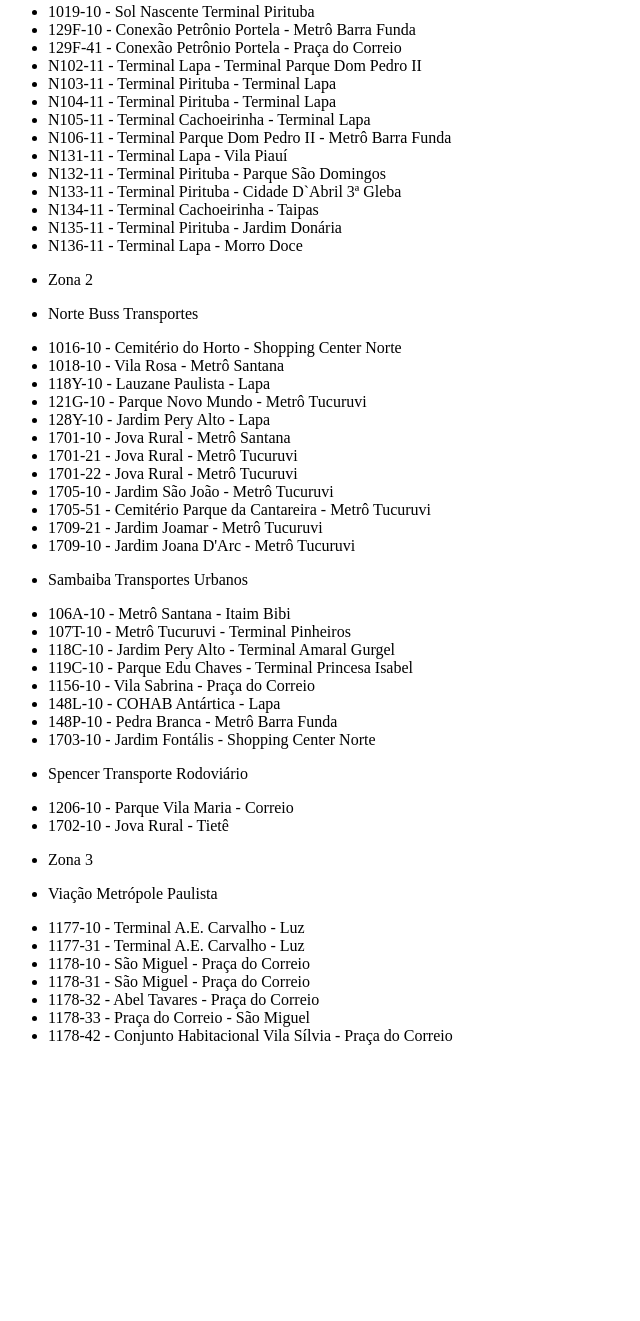
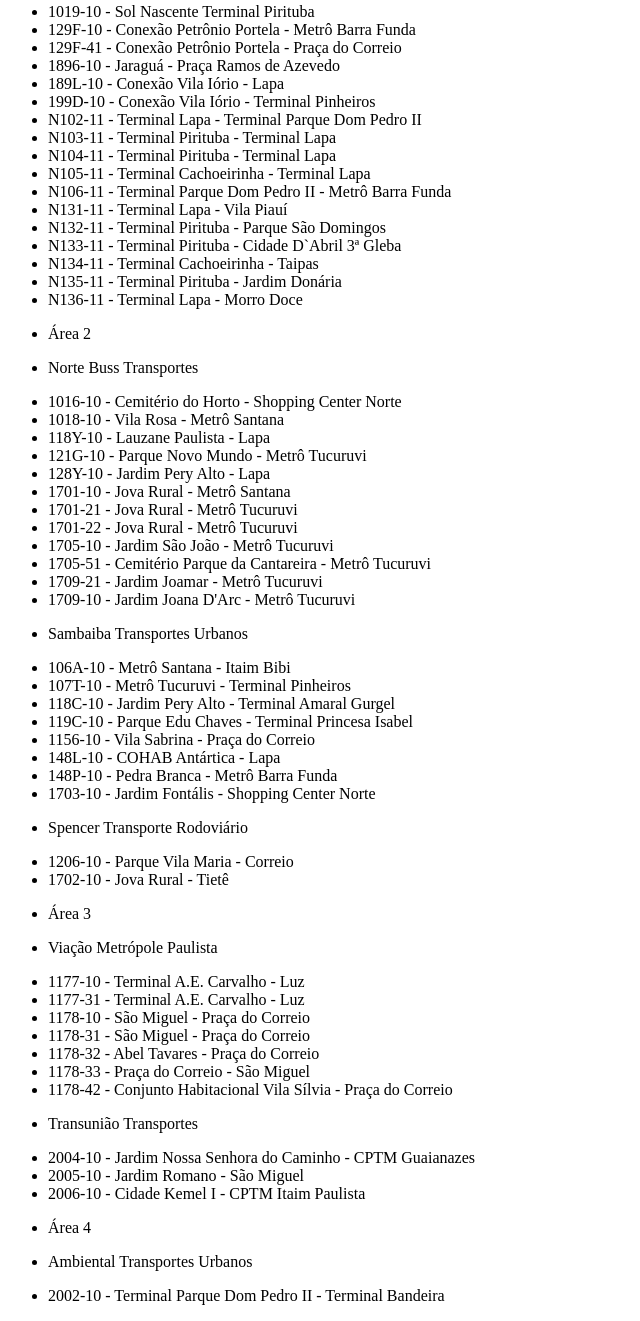
Before and after one commit to DehKellySilva/ProjetoOnibus, a plain HTML site: page index.html in a window 1280 px wide. Shown: the part 487-1808 px from the top of the page, without its empty margins (0-640 px from the left). Before the commit the page ends 1548 px from the top, so only its background shows below. Drawn offline with Linux system fonts and the light colour scheme.

Commit message:
Versão 2

```diff
--- a/index.html
+++ b/index.html
@@ -9,7 +9,7 @@
 <body>
 
     <ul>
-        <li>Zona 1</li>
+        <li>Área 1</li>
     </ul>
         <ul>
             <li> Norte Buss Transportes</li>
@@ -50,6 +50,9 @@
                 <li>1019-10 - Sol Nascente Terminal Pirituba</li>
                 <li>129F-10 - Conexão Petrônio Portela - Metrô Barra Funda</li>
                 <li>129F-41 - Conexão Petrônio Portela - Praça do Correio</li>
+                <li>1896-10 - Jaraguá - Praça Ramos de Azevedo</li>
+                <li>189L-10 - Conexão Vila Iório - Lapa</li>
+                <li>199D-10 - Conexão Vila Iório - Terminal Pinheiros</li>
                 <li>N102-11 - Terminal Lapa - Terminal Parque Dom Pedro II</li>
                 <li>N103-11 - Terminal Pirituba - Terminal Lapa</li>
                 <li>N104-11 - Terminal Pirituba - Terminal Lapa</li>
@@ -63,7 +66,7 @@
                 <li>N136-11 - Terminal Lapa - Morro Doce</li>
             </ul>
     <ul>
-        <li>Zona 2</li>
+        <li>Área 2</li>
     </ul>
 
         <ul>
@@ -105,7 +108,7 @@
             <li>1702-10 - Jova Rural - Tietê</li>
         </ul>
     <ul>
-        <li>Zona 3</li>
+        <li>Área 3</li>
     </ul>
 
         <ul>
@@ -120,6 +123,23 @@
             <li>1178-33 - Praça do Correio - São Miguel</li>
             <li>1178-42 - Conjunto Habitacional Vila Sílvia - Praça do Correio</li>
         </ul>
+        <ul>
+            <li>Transunião Transportes</li>
+        </ul>
+        <ul>
+            <li>2004-10 - Jardim Nossa Senhora do Caminho - CPTM Guaianazes</li>
+            <li>2005-10 - Jardim Romano - São Miguel</li>
+            <li>2006-10 - Cidade Kemel I - CPTM Itaim Paulista</li>
+        </ul>
+    <ul>
+        <li>Área 4</li>
+    </ul>
+        <ul>
+            <li>Ambiental Transportes Urbanos</li>
+        </ul>
+        <ul>
+            <li>2002-10 - Terminal Parque Dom Pedro II - Terminal Bandeira</li>
+        </ul>
 
 
 </body>
```
